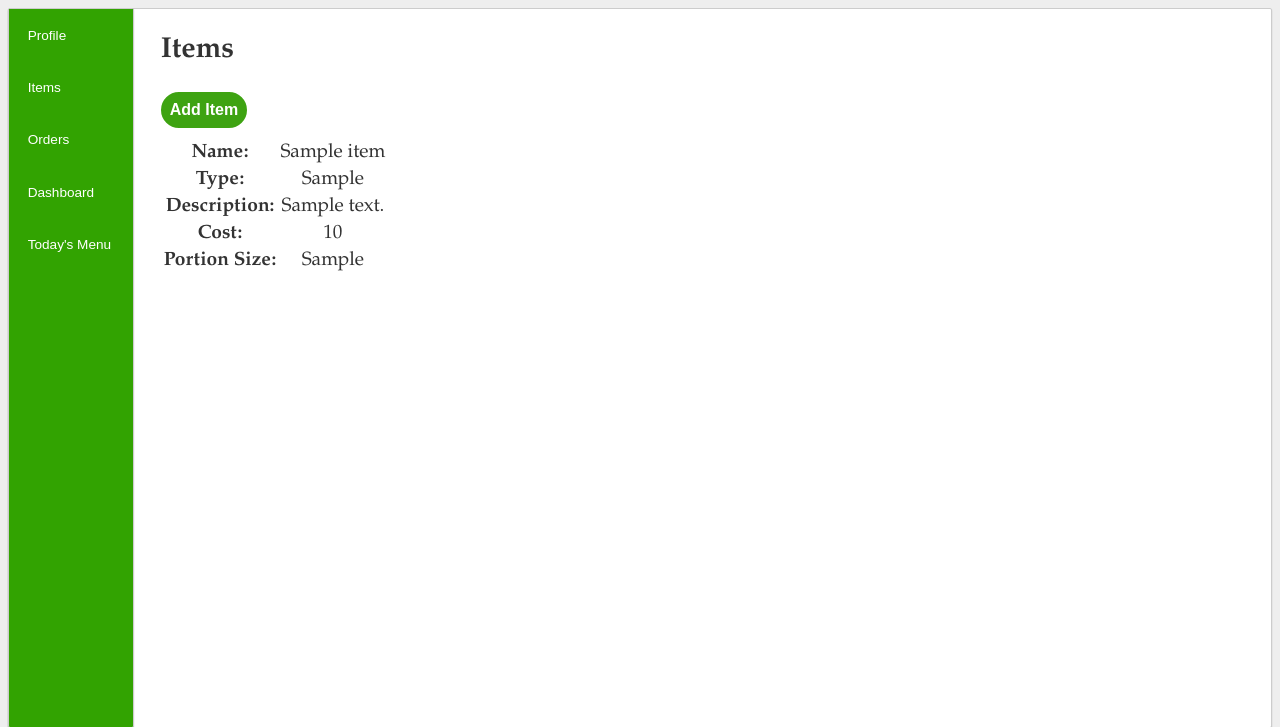
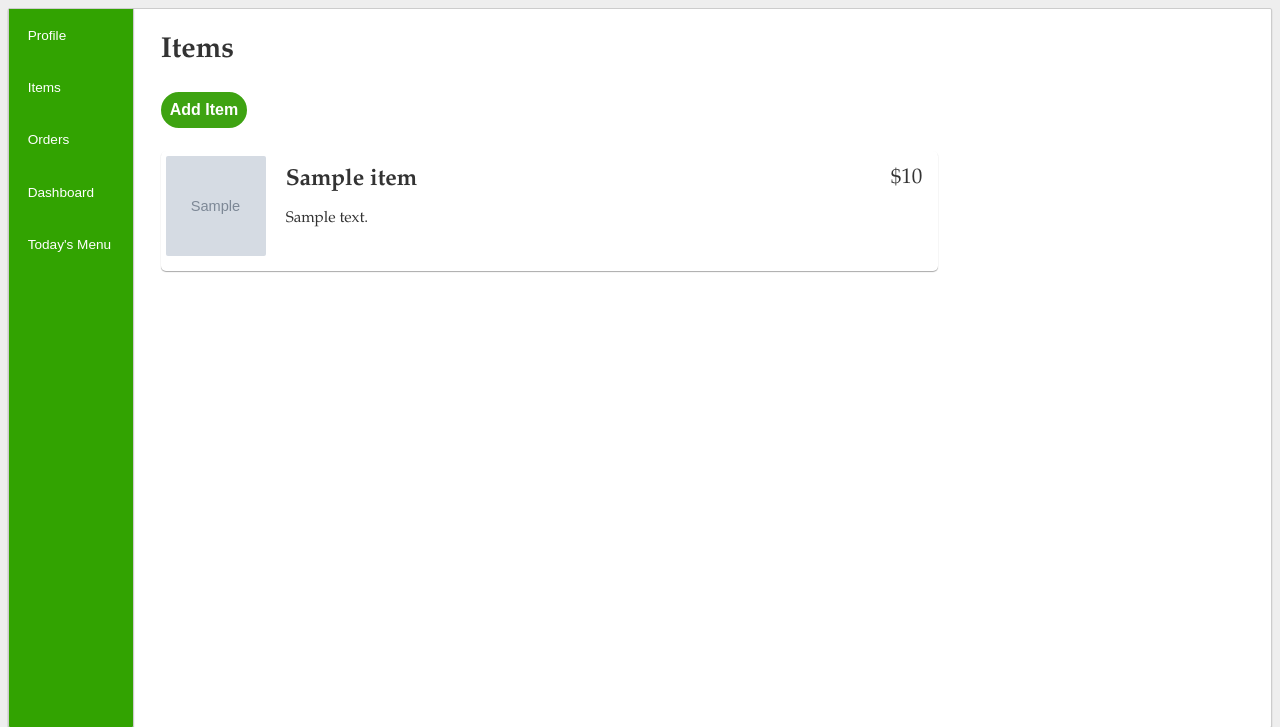
Before and after one commit to shanbhag10/lunchbox, a Flask app: page /home in a window 1280 px wide. Shown: the top 727 px of the page. Run offline with Flask 2, Linux system fonts and the light colour scheme; the visitor is signed in with stand-in values (Sample User, id 1); tables that the repository leaves empty hold one stand-in row (values such as "Sample post"); grey boxes marked "Sample" are stand-in pictures.

Commit message:
Add s3 image logic

```diff
--- a/app.py
+++ b/app.py
@@ -24,6 +24,7 @@ from controller.user import *
 from controller.item import *
 from helpers.validator import *
 from helpers.db_mapper import *
+from helpers.s3 import *
 
 @app.route('/')
 def hello():
@@ -78,9 +79,9 @@ def home():
 @app.route('/add_item', methods=['POST', 'GET'])
 def add_item():
     if request.method == 'POST':
-        create_new_item(request.form, session['user_id'])
+        pic_url = upload_pic(request.files)
+        create_new_item(request.form, session['user_id'], pic_url)
         return redirect(url_for('home'))
-        #return render_template('chef_home.html', message='Successfully created item.')
 
 if __name__ == '__main__':
     app.run(debug=True)
--- a/controller/item.py
+++ b/controller/item.py
@@ -1,10 +1,10 @@
 import db.item as item_db
 from db.item import *
 
-def create_new_item(request, chef_id):
+def create_new_item(request, chef_id, pic_url):
     item = item_db.Item(
         request['item_name'], chef_id, request['item_type'], request['cost'],
-        request['description'], request['picture'], request['portion_size'])
+        request['description'], pic_url, request['portion_size'])
 
     item_db.save_item(item)
 
--- a/helpers/db_mapper.py
+++ b/helpers/db_mapper.py
@@ -14,6 +14,7 @@ def items_to_dict(items):
         item_dict['Description'] = item.description
         item_dict['Cost'] = item.cost
         item_dict['Portion Size'] = item.portion_size
+        item_dict['Picture'] = item.picture_url
         item_dicts.append(item_dict)
 
     return item_dicts
--- a/static/common.css
+++ b/static/common.css
@@ -19,5 +19,6 @@
 	text-align: center;
 	padding: 5px;
 	border: rgb(211, 211, 211) dotted 2px;
-	margin-top: 2rem;
+    margin-top: 2rem;
+    width: 90%;
 }
--- a/static/home.css
+++ b/static/home.css
@@ -92,6 +92,45 @@ textarea {
     margin-bottom: 2%;
 }
 
+.item {
+    background-color: white;
+    width: 95%;
+    box-shadow: 0 1px 1px rgba(0,0,0,0.12), 0 1px 1px rgba(0,0,0,0.24);
+    border-radius: 5px;
+    min-height: 120px;
+}
+
+img {
+    border-radius: 7px;
+    padding: 5px;
+    width: 110px;
+    height: 110px;
+    object-fit: cover;
+}
+
+.title {
+    padding-top: 2%;
+    margin-bottom: 2%;
+    font-size: 120%;
+    font-weight: bold;
+}
+
+.item_pic {
+    width: 125px;
+    float: left;
+}
+
+.cost {
+    margin-top: 2%;
+    font-size: 110%;
+    float: right;
+    padding: 0% 2%;
+}
+
+.description {
+    font-size: 80%;
+}
+
 @media screen and (max-width: 400px) {
     .tabcontent {
         padding-left: 80px;
@@ -116,6 +155,20 @@ textarea {
     .input1 {
         margin-bottom: 4%;
     }
+
+    img {
+        width: 60px;
+        height: 60px;
+    }
+
+    .item {
+        min-height: 63px;
+    }
+
+    .item_pic {
+        width: 65px;
+        float: left;
+    }
 }
 
 @media screen and (min-width: 1000px) {
@@ -131,4 +184,8 @@ textarea {
     .add_item_form {
         padding: 20px 20px;
     }
+
+    .item {
+        width: 70%;
+    }
 }
--- a/static/home.js
+++ b/static/home.js
@@ -1,4 +1,4 @@
-function openCity(evt, cityName) {
+function openPage(evt, page) {
     var i, tabcontent, tablinks;
     tabcontent = document.getElementsByClassName("tabcontent");
     for (i = 0; i < tabcontent.length; i++) {
@@ -8,7 +8,7 @@ function openCity(evt, cityName) {
     for (i = 0; i < tablinks.length; i++) {
       tablinks[i].className = tablinks[i].className.replace("active", "");
     }
-    document.getElementById(cityName).style.display = "block";
+    document.getElementById(page).style.display = "block";
     evt.currentTarget.className += "active";
 }
 
--- a/templates/chef_home.html
+++ b/templates/chef_home.html
@@ -14,16 +14,16 @@
   <body>
 
     <div class="tab">
-      <button class="tablinks" onclick="openCity(event, 'Profile')">Profile</button>
-      <button class="tablinks" onclick="openCity(event, 'Items')" id="defaultOpen">Items</button>
-      <button class="tablinks" onclick="openCity(event, 'Orders')" >Orders</button>
-      <button class="tablinks" onclick="openCity(event, 'Dashboard')">Dashboard</button>
-      <button class="tablinks" onclick="openCity(event, 'Todays_Menu')">Today's Menu</button>
+      <button class="tablinks" onclick="openPage(event, 'Profile')">Profile</button>
+      <button class="tablinks" onclick="openPage(event, 'Items')" id="defaultOpen">Items</button>
+      <button class="tablinks" onclick="openPage(event, 'Orders')" >Orders</button>
+      <button class="tablinks" onclick="openPage(event, 'Dashboard')">Dashboard</button>
+      <button class="tablinks" onclick="openPage(event, 'Todays_Menu')">Today's Menu</button>
     </div>
 
     <div id="Profile" class="tabcontent">
       <h2>Profile</h2>
-      <table id="result" class="center">
+      <table id="user_profile">
         {% for key, value in user_profile.items() %}
            <tr>
               <th> {{ key }}: </th>
@@ -40,7 +40,7 @@
       {% endif %}
       <button type="button" class="btn" onclick="openCollapsible();">Add Item</button>
       <div id="item_form" class="add_item_form">
-        <form action="/add_item" method="POST">
+        <form action="/add_item" method="POST" enctype="multipart/form-data" >
           <div class="input1">
             <div class="left">
               Name
@@ -86,26 +86,29 @@
                 placeholder="eg. Paneer chunks marinated in spiced yogurt & grilled in a tandoor"></textarea>
             </div>
             <div class="right">
-                Picture
-                <input type="file" name="picture" accept="image/*" class="pic_button">
+              Picture
+              <input id="item_picture" src="#" type="file" name="item_picture" accept="image/*" class="pic_button">
               <input type="submit" value="Save Item" class="btn"/>
             </div>
         </div>
-
         </form>
       </div>
       <div>
-        <table>
+        <table id="items_list">
           {% for item in items_dicts %}
              <tr>
-              <table id="result" class="center">
-                {% for key, value in item.items() %}
-                   <tr>
-                      <th> {{ key }}: </th>
-                      <td> {{ value }} </td>
-                   </tr>
-                {% endfor %}
-              </table>
+              <div class="item">
+                <div class="item_pic">
+                  <img class="pic" src="{{ item['Picture'] }}"/>
+                </div>
+                <div>
+                  <div>
+                    <p class="cost"> ${{ item["Cost"] }} </p>
+                    <p class="title"> {{ item["Name"] }} </p>
+                  </div>
+                  <p class="description"> {{ item["Description"] }} </p>
+                </div>
+              </div>
              </tr>
           {% endfor %}
         </table>
```
Also changed, not shown: helpers/s3.py (added, +33 -0 lines), requirements.txt (+9 -1 lines), 2 other files.
